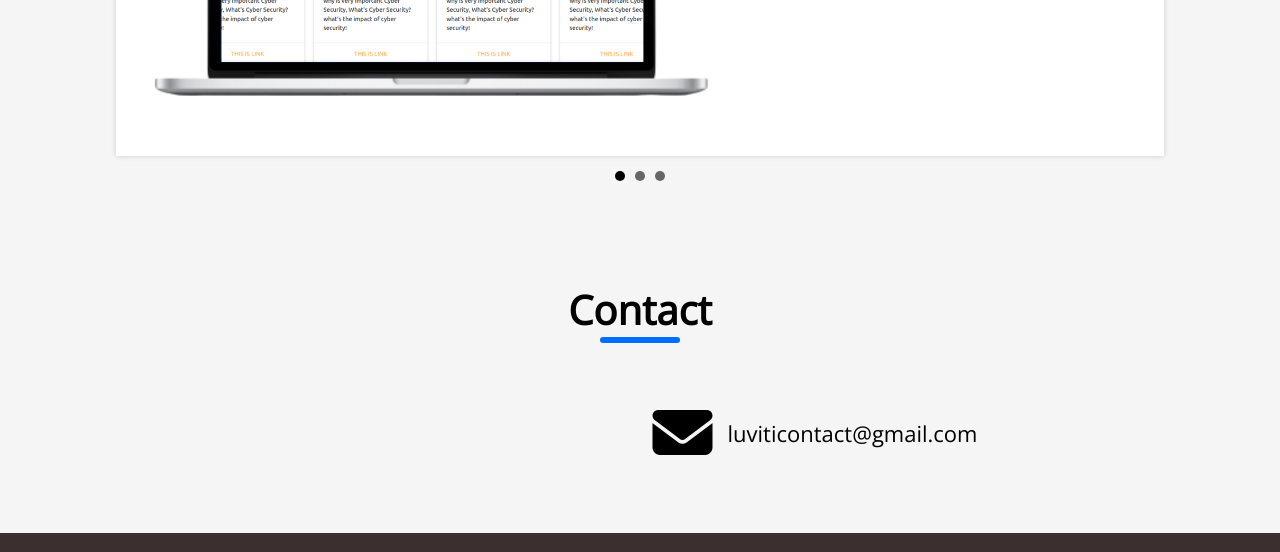
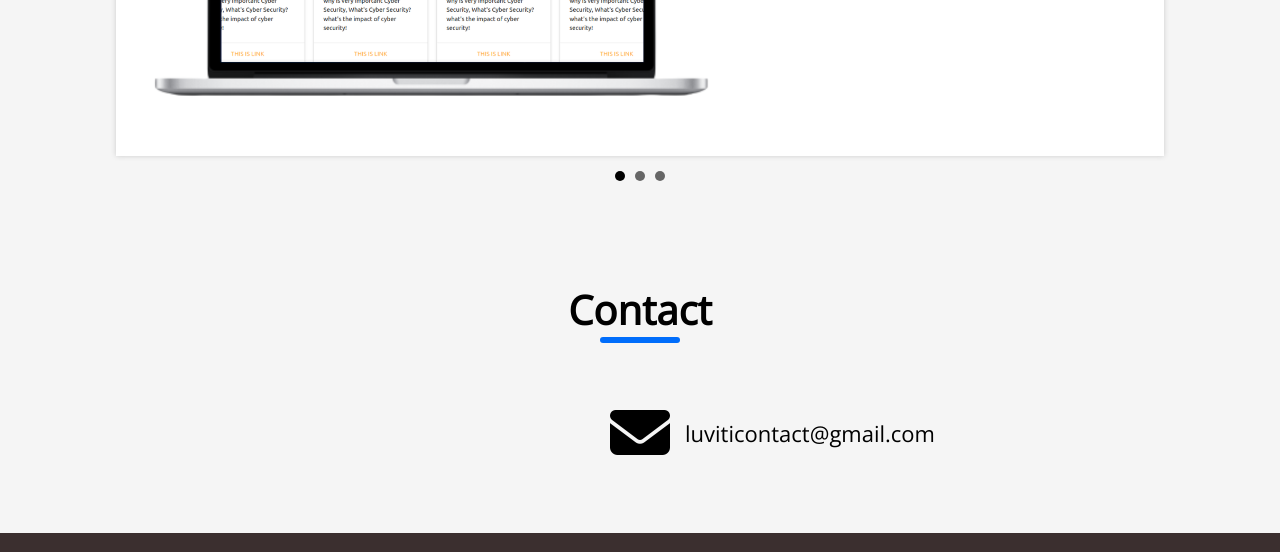
Before and after one commit to luviti/Portifolio, a plain HTML site: page index.html in a window 1280 px wide. Shown: the part 1886-2438 px from the top of the page. Drawn offline with Linux system fonts and the light colour scheme.

Commit message:
Update style.css

```diff
--- a/css/style.css
+++ b/css/style.css
@@ -372,7 +372,6 @@ section.contact .contato{
 	width: 33.3%;
 	display: inline-block;
 	margin-top: 60px;
-	padding-left: 85px;
 }
 
 section.contact h1{
@@ -384,7 +383,7 @@ section.contact .barra-1:hover{
 }
 
 section.contact .contato{
-	text-align: left;
+	text-align: center;
 }
 
 section.contact .contato i{
```
